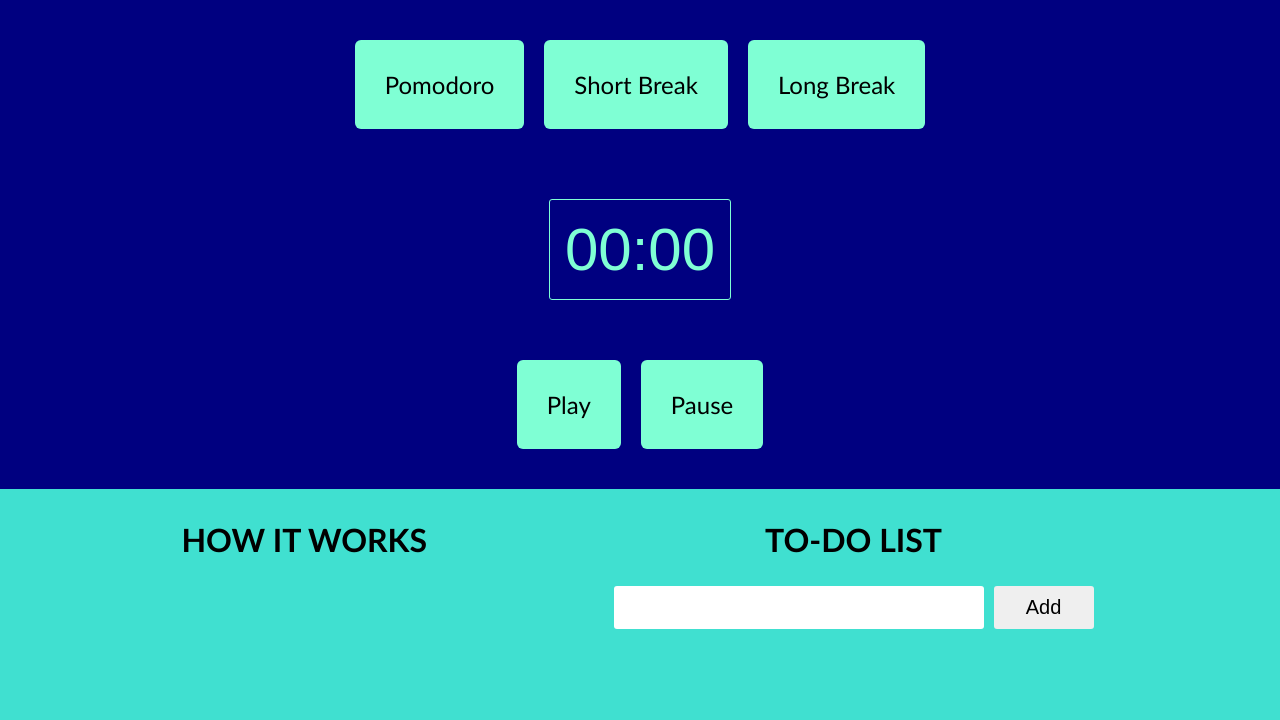
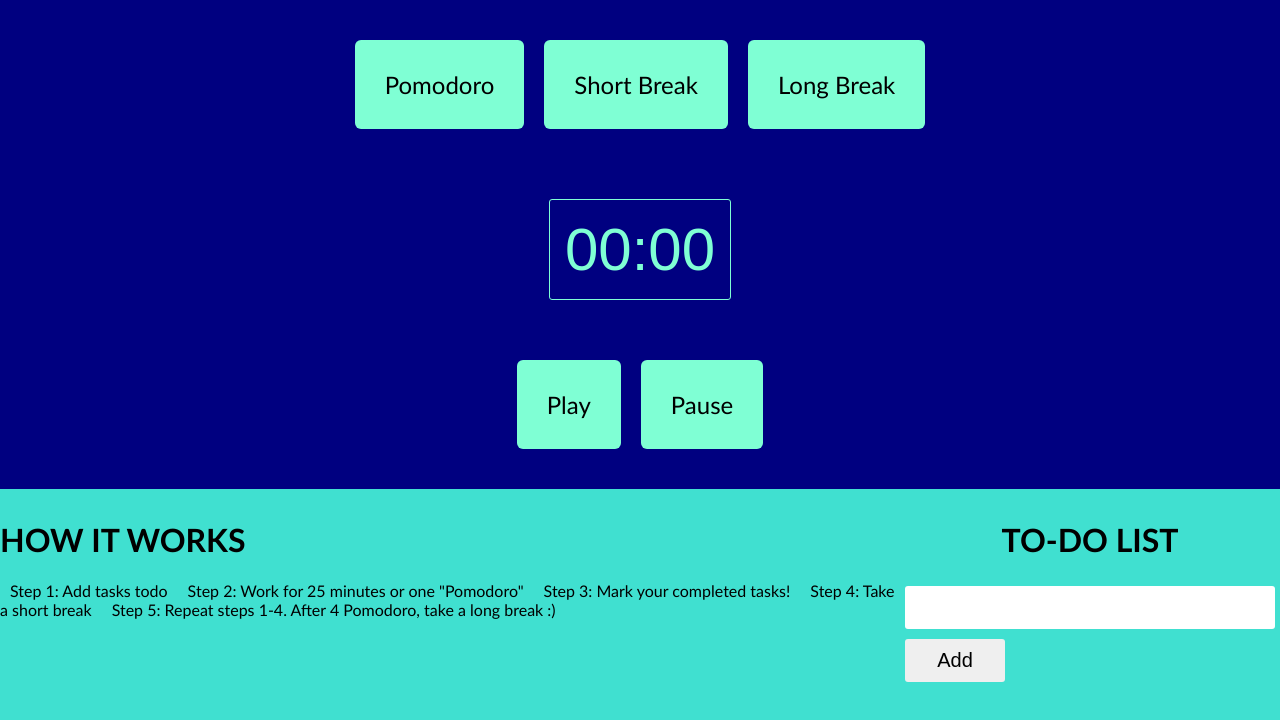
Before and after one commit to tylerthomasallen/pomtimer, a React (Create React App) app: page / in a window 1280 px wide. Shown: the top 720 px of the page. Built offline with nearby package versions, Linux system fonts and the light colour scheme.

Commit message:
Add instructions

```diff
--- a/src/components/instructions/index.js
+++ b/src/components/instructions/index.js
@@ -4,6 +4,13 @@
     return(
         <div className="instructions-container">
             <h1>HOW IT WORKS</h1>
+            <div className="instruction-items">
+            <span>Step 1: Add tasks todo</span>
+            <span>Step 2: Work for 25 minutes or one "Pomodoro"</span>
+            <span>Step 3: Mark your completed tasks!</span>
+            <span>Step 4: Take a short break</span>
+            <span>Step 5: Repeat steps 1-4. After 4 Pomodoro, take a long break :)</span>
+            </div>
         </div>
     )
 }
```
Also changed, not shown: src/components/instructions/instructions.css (added).
